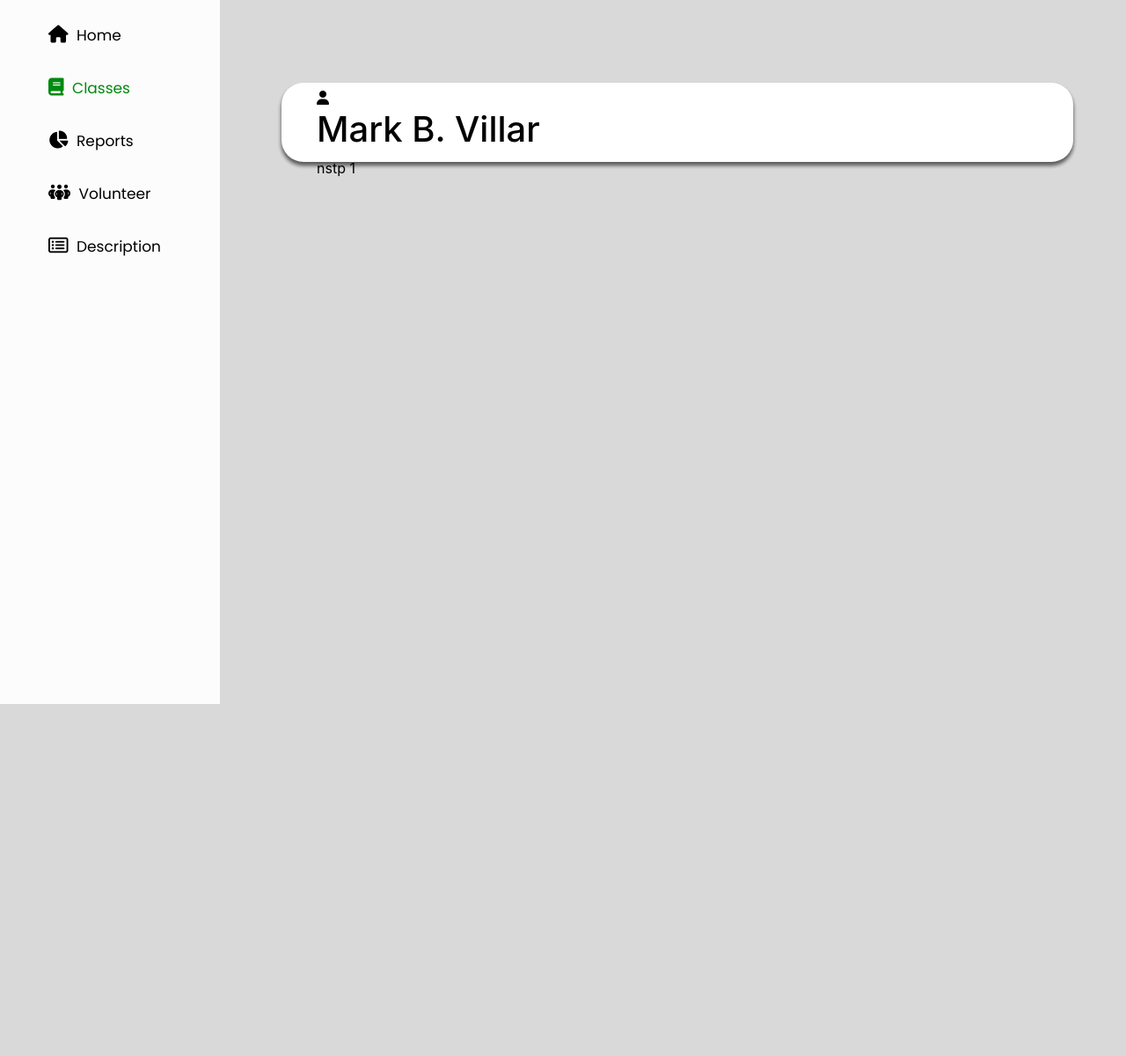
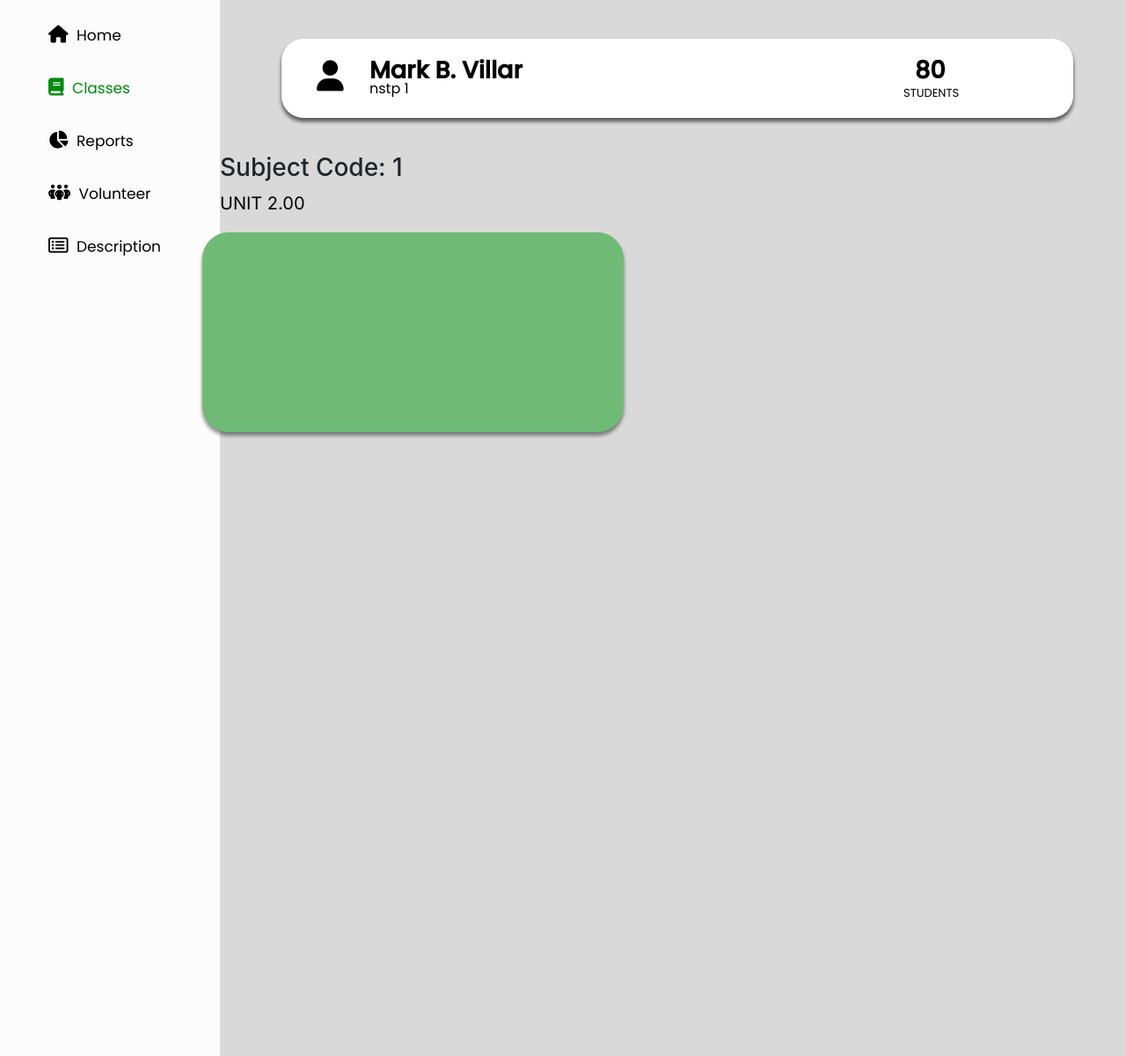
Before and after one commit to mRPy30/NSTP-PROGRAM_COORDINATOR, a PHP site: page /instructor-classes.html in a window 1280 px wide. Shown: the part 88-1288 px from the top of the page at 88% size. Before the commit the page ends 888 px from the top, so only its background shows below. Run offline with PHP 8.4, Linux system fonts and the light colour scheme; some libraries are stand-ins or nearby versions.

Commit message:
ARAQUE  23-06-23  7:59pm

```diff
--- a/instructor-classes.html
+++ b/instructor-classes.html
@@ -69,11 +69,24 @@
  <!--Main Content-->
  <div class="pcoded-main-content">
     <div class="container pt-4">
-            <div class="col-lg-6">
+            <div class="col-lg-12">
                 <div class="box-classes">
-                    <i class="fa-solid fa-user"></i>
-                    <h1>Mark B. Villar</h1>
-                    <p>nstp 1</p>
+                        <div class="box-classes_left">
+                            <i class="fa-solid fa-user"></i>
+                            <h5>Mark B. Villar</h5>
+                            <p>nstp 1</p>
+                        </div>
+                        <div class="box-classes_right">
+                            <h2>80</h2>
+                            <p>STUDENTS</p>
+                        </div>
+                </div>
+                <div class="class_info">
+                    <h3>Subject Code: 1</h3>
+                    <p>UNIT 2.00</p>
+                </div>
+                <div class="section_box">
+
                 </div>
             </div>
         </div>
--- a/instructor_draft.css
+++ b/instructor_draft.css
@@ -18,7 +18,6 @@
    top: 0px;
    background-color: #6FBB76;
    align-items: center;
-
 }
 .header-section .row .logo img{
    position: absolute;
@@ -79,14 +78,18 @@
 
 /******End Topbar*****/
 
+
+
 /*******BODY******/
 .bg-section{
     left: 0;
     width: 100vw;
-    height: 100vh;
+    height: 150vh;
     background: #d9d9d9;
     position: relative;
   }
+
+
 /*****Sidebar*****/
 
 .bg-section .sidebar {
@@ -95,7 +98,7 @@
     left: 0;
     bottom: 0;
     width: 250px;
-    height: 100vh;
+    height: 150vh;
     overflow-y: auto;
     background: rgba(255, 255, 255, 0.92);
    }
@@ -132,7 +135,7 @@
     }
 /*******MAIN CONTENT********/
 .pcoded-main-content .box-classes{
-   margin: 70px 220px;
+   margin: 20px 220px;
     padding: 5px 40px;
     background-color: #ffffff;
     color: #000000;
@@ -142,8 +145,10 @@
     border-radius: 25px;
     box-shadow: 0px 4px 4px 0px rgba(0, 0, 0, 0.25), 0px 4px 4px 0px rgba(0, 0, 0, 0.25), 0px 4px 4px 0px rgba(0, 0, 0, 0.25);
 }
-.pcoded-main-content .box-classes .box-classes_left{
-   padding-right: 400px;
+.pcoded-main-content .box-classes  .box-classes_left i{
+   font-size: 35px;
+   top: 25px;
+   position: absolute;
 }
 .pcoded-main-content .box-classes .box-classes_left h5{
    color: #000;
@@ -153,24 +158,163 @@
    margin-left: 60px;
    margin-top: 15px;
    margin-bottom: 0px;
-   position: relative;
+   width: 248px;
+   position: absolute;
 }
 
 .pcoded-main-content .box-classes .box-classes_left p{
    color: #000;
    font-size: 16px;
-   font-family: Poppins;
+   font-family: "Poppins";
    margin-left: 60px;
+   position: absolute;
+   margin-top: 40px;
+}
+
+.pcoded-main-content .box-classes  .box-classes_right{
    position: absolute;
 
 }
-.pcoded-main-content .box-classes  .box-classes_left i{
-   font-size: 35px;
-   top: 25px;
+.pcoded-main-content .box-classes .box-classes_right h2{
+   color: #000;
+   font-size: 27px;
+   font-family: 'Poppins';
+   font-weight: 700;
+   margin-top: 15px;
+   margin-bottom: 0px;
+   margin-left: 680px;
+}
+.pcoded-main-content .box-classes .box-classes_right p{
+   color: #000;
+   font-size: 13px;
+   font-family: 'Poppins';
+   margin-left: 667px;
+}
+.pcoded-main-content .class_info {
+   margin-top: 150px;
    position: absolute;
+   margin-left: 150px;
+}
+.pcoded-main-content .section_box{
+   width: 479px;
+   height: 227px;
+   border-radius: 30px;
+   background: #6FBB76;
+   padding: 8%;
+    text-align: center;
+    display: flex;
+    margin-top: 240px;
+    position: absolute;
+    margin-left: 130px;
+   box-shadow: 0px 4px 4px 0px rgba(0, 0, 0, 0.25), 0px 4px 4px 0px rgba(0, 0, 0, 0.25);
+}
+.pcoded-main-content .class_info p{
+   color: #000;
+   position: absolute;
+   text-align: center;
+   font-size: 20px;
+   font-family: Inter;
+   font-weight: 500;
+   margin-left: 0px;
 }
 
+
+
+
+
+
+
+
+
+
 /******END MAIN CONTENT*********/
+
+
+
+
+
+
+
+
+
+
+
+
+
+
+
+
+
+
+
+
+
+
+
+
+
+
+
+
+
+
+
+
+
+
+
+
+
+
+
+
+
+
+
+
+
+
+
+
+
+
+
+
+
+
+
+
+
+
+
+
+
+
+
+
+
+
+
+
+
+
+
+
+
+
+
+
+
+
+
+
+
+
+
+
+
+
+
 
 /*******RESPONSIVE**********/
 @media (max-width: 992px){
--- a/instructorpage.php
+++ b/instructorpage.php
@@ -82,11 +82,10 @@ if ($result && mysqli_num_rows($result) > 0) {
                 <div class="row align-items-center">
                     <div class="col-lg-6">
                         <div class="homepage-title">
-                            <h1>NSTP-
+                            <h1>NSTP -
                                 <?php echo "$instructorCourse" ?>
                             </h1>
-                            <p>Instructor Name:
-                                <?php echo " $instructorName" ?>
+                            <p>Instructor Name:  <?php echo " $instructorName" ?>
                             </p>
                             <!--<div class="offer-box">
                             <img src="">
```
Also changed, not shown: instructor-classes_section.html (added, +55 -0 lines).
